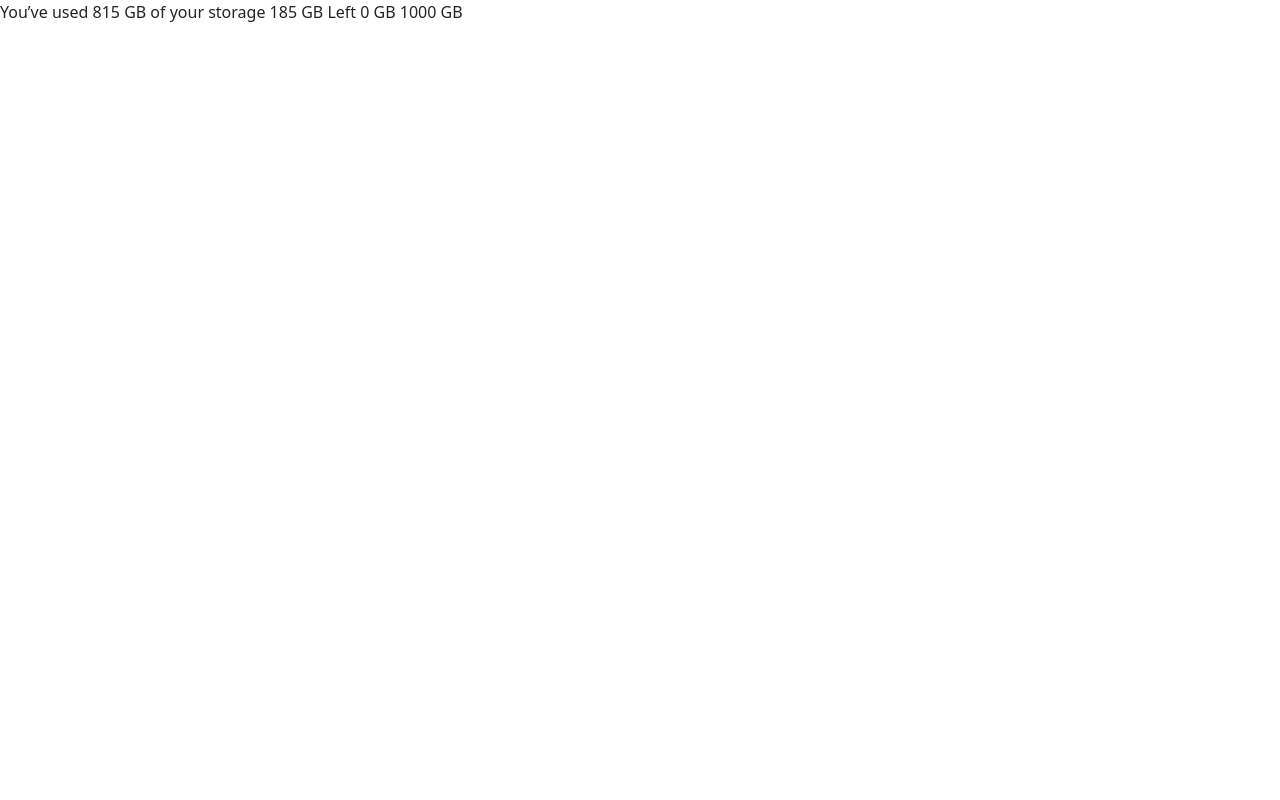
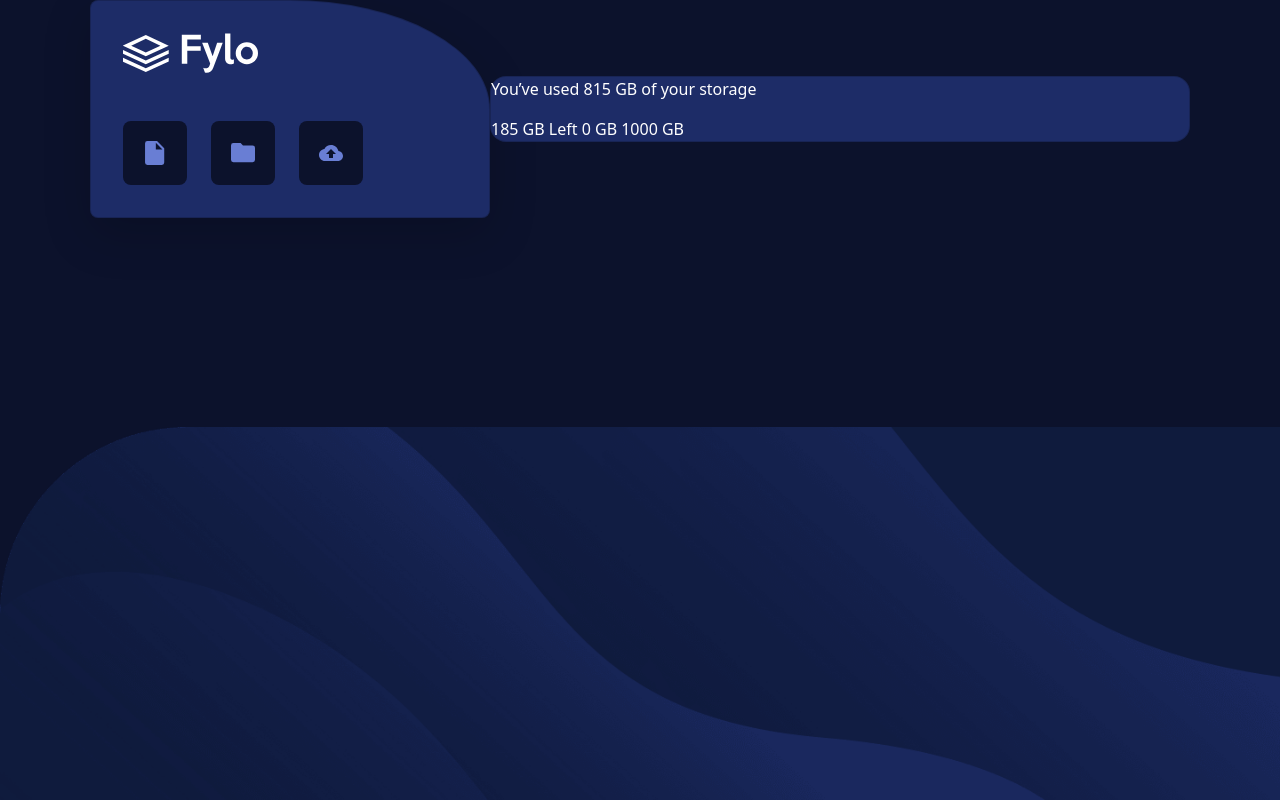
Before and after one commit to keokistevenson/SBA3-Flyo-Project, a plain HTML site: page index.html in a window 1280 px wide. Drawn offline with nearby package versions, Linux system fonts and the light colour scheme.

Commit message:
Finished styling the Fylo logo card

```diff
--- a/index.html
+++ b/index.html
@@ -1,19 +1,38 @@
 <!DOCTYPE html>
 <html lang="en">
+
 <head>
+  <title>Frontend Mentor | Fylo data storage component</title>
+
   <meta charset="UTF-8">
-  <meta name="viewport" content="width=device-width, initial-scale=1.0"> <!-- displays site properly based on user's device -->
+  <meta name="viewport" content="width=device-width, initial-scale=1.0">
+  <!-- displays site properly based on user's device -->
 
   <link rel="icon" type="image/png" sizes="32x32" href="./images/favicon-32x32.png">
-  <link rel="stylesheet" href="styles.css">
-
-  <title>Frontend Mentor | Fylo data storage component</title>
   <link href="https://cdn.jsdelivr.net/npm/bootstrap@5.3.8/dist/css/bootstrap.min.css" rel="stylesheet"
     integrity="sha384-sRIl4kxILFvY47J16cr9ZwB07vP4J8+LH7qKQnuqkuIAvNWLzeN8tE5YBujZqJLB" crossorigin="anonymous">
+
+  <link rel="stylesheet" href="styles.css">
 </head>
+
 <body>
+  <main class="d-flex align-items-center justify-content-center">
 
-  You’ve used 815 GB of your storage
+    <div id="control" class="card p-3 shadow-lg rounded-3 rounded-end-circle rounded-bottom-3">
+      <div class="card-body mb-3"><img src="images/logo.svg" alt="file"></div>
+      <div class="card-body d-flex align-items-center justify-content-start">
+        <div class="rounded-3 me-4 d-flex align-items-center justify-content-center"><img src="images/icon-document.svg"
+            alt="file"></div>
+        <div class="rounded-3 me-4 d-flex align-items-center justify-content-center"><img src="images/icon-folder.svg"
+            alt="folder"></div>
+        <div class="rounded-3 me-4 d-flex align-items-center justify-content-center"><img src="images/icon-upload.svg"
+            alt="upload"></div>
+      </div>
+    </div>
+
+    <div id="storage" class="card rounded-4">
+
+      <p>You’ve used 815 GB of your storage</p>
 
       185 GB Left
 
@@ -22,8 +41,13 @@
 
     </div>
 
+
+
+  </main>
+
   <script src="https://cdn.jsdelivr.net/npm/bootstrap@5.3.8/dist/js/bootstrap.bundle.min.js"
     integrity="sha384-FKyoEForCGlyvwx9Hj09JcYn3nv7wiPVlz7YYwJrWVcXK/BmnVDxM+D2scQbITxI"
     crossorigin="anonymous"></script>
 </body>
+
 </html>
--- a/styles.css
+++ b/styles.css
@@ -0,0 +1,38 @@
+* {
+    margin: 0;
+    padding: 0;
+
+    box-sizing: border-box;
+
+}
+
+
+body {
+    min-height: 100vh;
+
+    background-color: hsl(229, 57%, 11%);
+    background-image: url("images/bg-desktop.png");
+    background-repeat: no-repeat;
+    background-size: 100% auto;
+    background-position: bottom right;
+}
+
+#control {
+    width: 400px;
+    background-color: hsl(228, 56%, 26%);
+}
+
+
+.card-body div {
+
+    height: 4em;
+    width: 4em;
+
+    background-color: hsl(229, 57%, 11%);
+}
+
+#storage {
+    color: white;
+    width: 700px;
+    background-color: hsl(228, 56%, 26%);
+}
```
Lines whose indentation alone changed are shown as unchanged.
